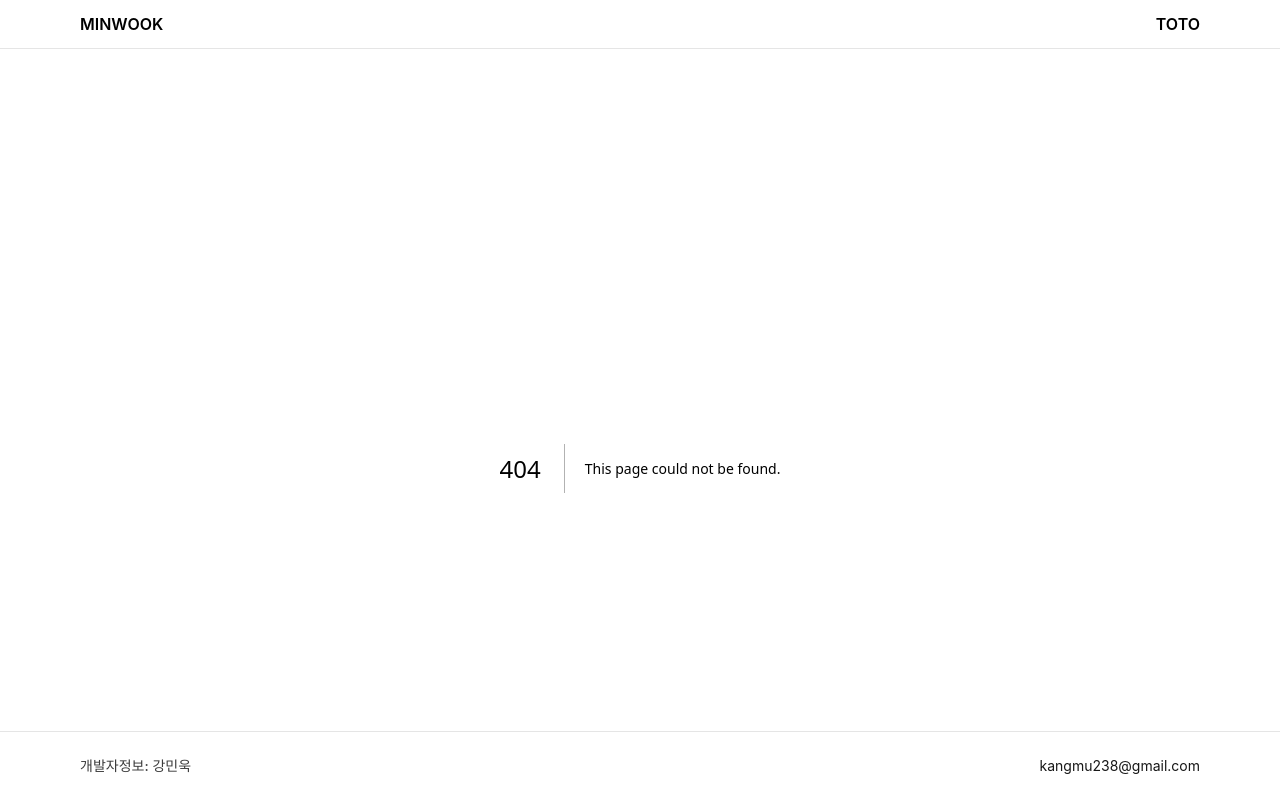
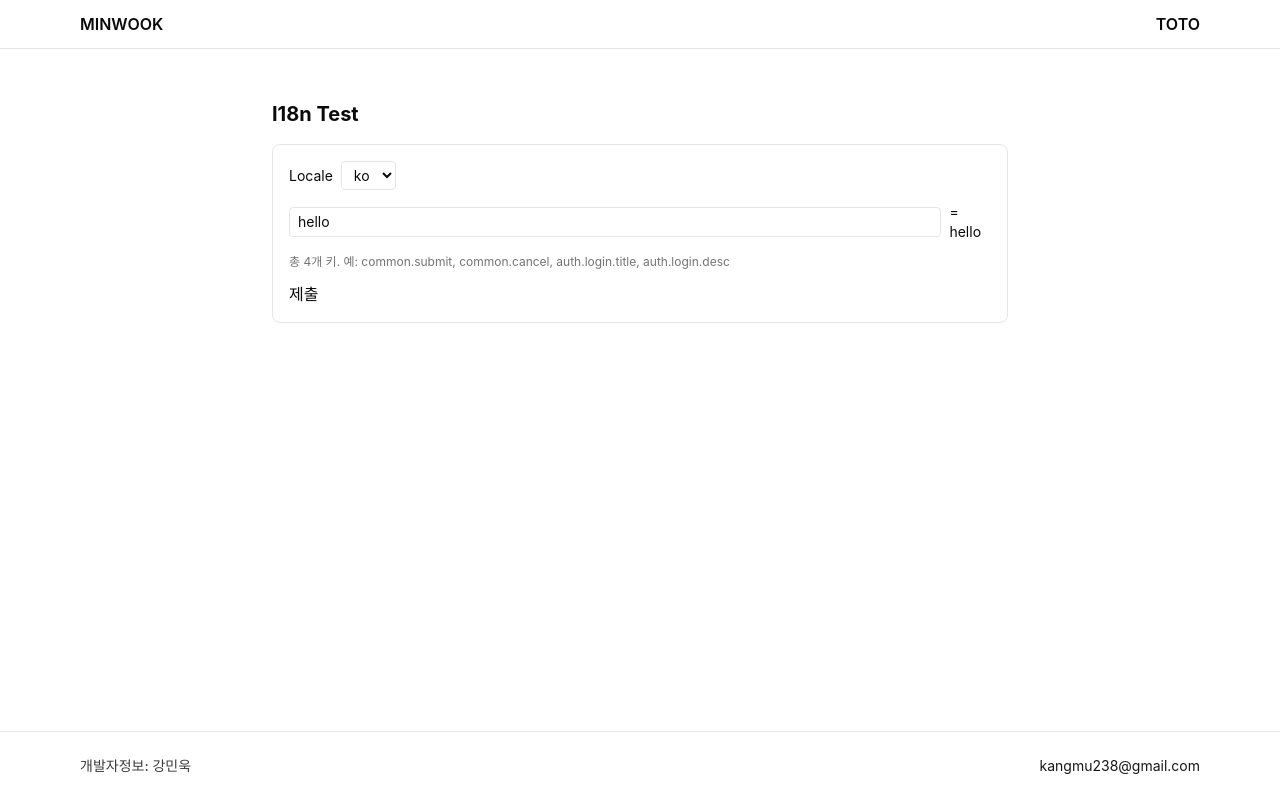
Before and after one commit to wookminkang/Mw-Log, a Next.js app: page /i18n-test in a window 1280 px wide. Before the commit this address had no page. Shown: the top 812 px of the page. Built offline with nearby package versions, Linux system fonts and the light colour scheme.

Commit message:
구글시트 API 추가

```diff
--- /dev/null
+++ b/app/i18n-test/page.tsx
@@ -0,0 +1,12 @@
+"use client"
+
+import I18nPreview from "@/components/common/I18nPreview"
+
+export default function I18nTestPage() {
+  return (
+    <div className="mx-auto w-full max-w-3xl px-4 py-8">
+      <h1 className="text-xl font-bold mb-4">I18n Test</h1>
+      <I18nPreview />
+    </div>
+  )
+}
--- /dev/null
+++ b/components/common/I18nPreview.tsx
@@ -0,0 +1,45 @@
+"use client"
+
+import { useMemo, useState } from "react"
+import { t, getMessages } from "@/lib/i18n"
+
+export default function I18nPreview() {
+  const [locale, setLocale] = useState<string>("ko")
+  const [keyInput, setKeyInput] = useState<string>("hello")
+
+  const messages = useMemo(() => getMessages(locale), [locale])
+  const keys = useMemo(() => Object.keys(messages), [messages])
+
+  return (
+    <div className="flex flex-col gap-3 p-4 border rounded-md">
+      <div className="flex gap-2 items-center">
+        <label className="text-sm">Locale</label>
+        <select
+          value={locale}
+          onChange={(e) => setLocale(e.target.value)}
+          className="border rounded px-2 py-1 text-sm"
+        >
+          <option value="ko">ko</option>
+          <option value="en">en</option>
+          <option value="ja">ja</option>
+          <option value="zh">zh</option>
+        </select>
+      </div>
+
+      <div className="flex gap-2 items-center">
+        <input
+          value={keyInput}
+          onChange={(e) => setKeyInput(e.target.value)}
+          placeholder="translation key"
+          className="border rounded px-2 py-1 text-sm w-full"
+        />
+        <span className="text-sm">= {t(locale, keyInput)}</span>
+      </div>
+
+      <div className="text-xs text-muted-foreground">
+        총 {keys.length}개 키. 예: {keys.slice(0, 5).join(", ")}
+      </div>
+      <div>{t(locale, "common.submit")}</div>
+    </div>
+  )
+}
--- /dev/null
+++ b/lib/i18n.ts
@@ -0,0 +1,24 @@
+import ko from "@/locales/ko.json"
+import en from "@/locales/en.json"
+import ja from "@/locales/ja.json"
+import zh from "@/locales/zh.json"
+
+type Messages = Record<string, string>
+type Locale = "ko" | "en" | "ja" | "zh"
+
+const table: Record<Locale, Messages> = {
+  ko,
+  en,
+  ja,
+  zh,
+}
+
+export function getMessages(locale: string | undefined): Messages {
+  if (!locale) return table.ko
+  return table[(locale as Locale) || "ko"] ?? table.ko
+}
+
+export function t(locale: string | undefined, key: string): string {
+  const msg = getMessages(locale)
+  return msg[key] ?? key
+}
--- /dev/null
+++ b/locales/en.json
@@ -0,0 +1,6 @@
+{
+  "common.submit": "Submit",
+  "common.cancel": "Cancel",
+  "auth.login.title": "Login",
+  "auth.login.desc": "Please log in"
+}
--- /dev/null
+++ b/locales/ja.json
@@ -0,0 +1,6 @@
+{
+  "common.submit": "送信",
+  "common.cancel": "キャンセル",
+  "auth.login.title": "ログイン",
+  "auth.login.desc": "ログインしてください"
+}
--- /dev/null
+++ b/locales/ko.json
@@ -0,0 +1,6 @@
+{
+  "common.submit": "제출",
+  "common.cancel": "취소",
+  "auth.login.title": "로그인",
+  "auth.login.desc": "서비스 이용을 위해 로그인하세요"
+}
--- /dev/null
+++ b/locales/zh.json
@@ -0,0 +1,6 @@
+{
+  "common.submit": "提交",
+  "common.cancel": "取消",
+  "auth.login.title": "登录",
+  "auth.login.desc": "请登录"
+}
--- /dev/null
+++ b/scripts/sync-i18n.js
@@ -0,0 +1,54 @@
+const fs = require("fs")
+const path = require("path")
+const { GoogleSpreadsheet } = require("google-spreadsheet")
+const { JWT } = require("google-auth-library")
+
+const SPREADSHEET_ID = "1jEx8FOIcL-FxH2rxmXxukEVPtflzeueIB5In8sWKR3Y"
+const LANGS = ["ko", "en", "ja", "zh"]
+
+async function syncTranslations() {
+  try {
+    const creds = JSON.parse(
+      fs.readFileSync(path.join(__dirname, "google.json"), "utf8")
+    )
+
+    const auth = new JWT({
+      email: creds.client_email,
+      key: creds.private_key,
+      scopes: ["https://www.googleapis.com/auth/spreadsheets.readonly"],
+    })
+
+    const doc = new GoogleSpreadsheet(SPREADSHEET_ID, auth)
+    await doc.loadInfo()
+
+    const sheet = doc.sheetsByIndex[0]
+    const rows = await sheet.getRows()
+
+    // index 기반으로 직접 매핑
+    const result = { ko: {}, en: {}, ja: {}, zh: {} }
+
+    rows.forEach((row) => {
+      const raw = row._rawData
+
+      const key = raw[0]
+      if (!key) return
+
+      result["ko"][key] = raw[1] || ""
+      result["en"][key] = raw[2] || ""
+      result["ja"][key] = raw[3] || ""
+      result["zh"][key] = raw[4] || ""
+    })
+
+    LANGS.forEach((lang) => {
+      const filePath = path.join(process.cwd(), "locales", `${lang}.json`)
+      fs.writeFileSync(filePath, JSON.stringify(result[lang], null, 2))
+      console.log(`${lang}.json 생성 완료`)
+    })
+
+    console.log("Google Sheet → JSON 변환 완료")
+  } catch (err) {
+    console.error("에러 발생:", err)
+  }
+}
+
+syncTranslations()
```
Also changed, not shown: package.json (+6 -2 lines), scripts/google.json (added, +13 -0 lines), 1 other file (tests, documents, lock files or other folders).
